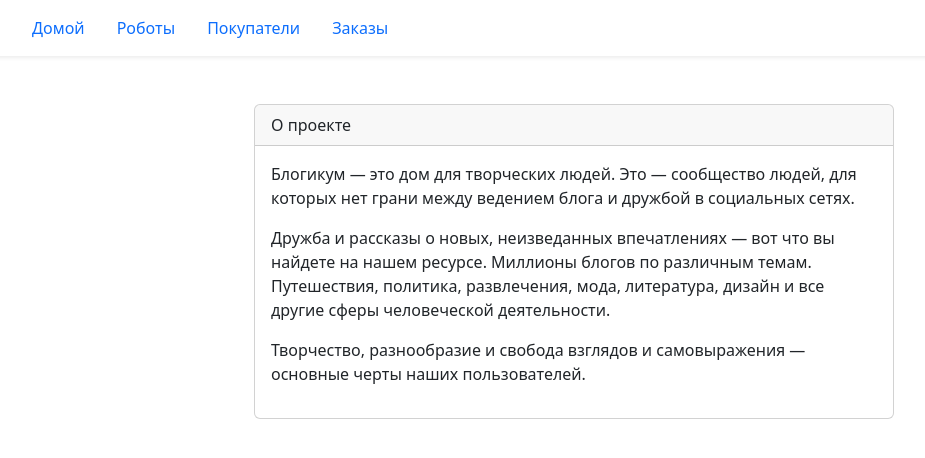
After one commit to belyashnikovatn/R4C, a Django app: page / in a window 1280 px wide. The commit adds this page. Shown: the top 458 px of the page, without its empty margins (66-991 px from the left). Run offline with Django 3.2, Linux system fonts and the light colour scheme; parts of the project's set-up code (start-up, migrations or seed data) failed here and were passed over; some libraries are stand-ins or nearby versions.

Commit message:
Add home page

```diff
--- a/R4C/urls.py
+++ b/R4C/urls.py
@@ -1,10 +1,12 @@
 from django.contrib import admin
 from django.urls import include, path
 
+from robots.views import Home
 
-app_name = 'r4c'
+app_name = 'rc'
 
 urlpatterns = [
+    path('', Home.as_view(), name='home'),
     path('robots/', include('robots.urls')),
     path('customers/', include('customers.urls')),
     path('orders/', include('orders.urls')),
--- a/robots/views.py
+++ b/robots/views.py
@@ -1,4 +1,5 @@
 from django.shortcuts import get_object_or_404, redirect
+from django.views.generic import TemplateView
 from rest_framework import generics
 from rest_framework.renderers import TemplateHTMLRenderer
 from rest_framework.response import Response
@@ -6,6 +7,10 @@ from rest_framework.views import APIView
 
 from api.serializers import RobotPostSerializer
 from robots.models import Robot
+
+
+class Home(TemplateView):
+    template_name = 'index.html'
 
 
 class RobotRead(generics.ListAPIView):
--- a/templates/includes/header.html
+++ b/templates/includes/header.html
@@ -3,6 +3,12 @@
       <div class="container">
         {% with request.resolver_match.view_name as view_name %}
         <ul class="nav nav-pills">
+          <li class="nav-item">
+            <a class="nav-link {% if view_name == 'rc:home' %} active {% endif %}"
+              href="{% url 'rc:home' %}">
+              Домой
+            </a>
+          </li>
           <li class="nav-item">
             <a class="nav-link {% if view_name == 'robots:read' %} active {% endif %}"
               href="{% url 'robots:read' %}">
--- /dev/null
+++ b/templates/index.html
@@ -0,0 +1,29 @@
+{% extends "base.html" %}
+{% block title %}
+  О проекте
+{% endblock %}
+{% block content %}
+  <div class="col d-flex justify-content-center">
+    <div class="card" style="width: 40rem;">
+      <div class="card-header">
+        О проекте
+      </div>
+      <div class="card-body">
+        <p>
+          Блогикум — это дом для творческих людей. Это — сообщество людей, для которых
+          нет грани между ведением блога и дружбой в социальных сетях.
+        </p>
+        <p>
+          Дружба и рассказы о новых, неизведанных впечатлениях — вот
+          что вы найдете на нашем ресурсе. Миллионы блогов по различным темам.
+          Путешествия, политика, развлечения, мода, литература, дизайн и все
+          другие сферы человеческой деятельности.
+        </p>
+        <p>
+          Творчество, разнообразие и свобода взглядов и самовыражения —
+          основные черты наших пользователей.
+        </p>
+      </div>
+    </div>
+  </div>
+{% endblock %}
```
